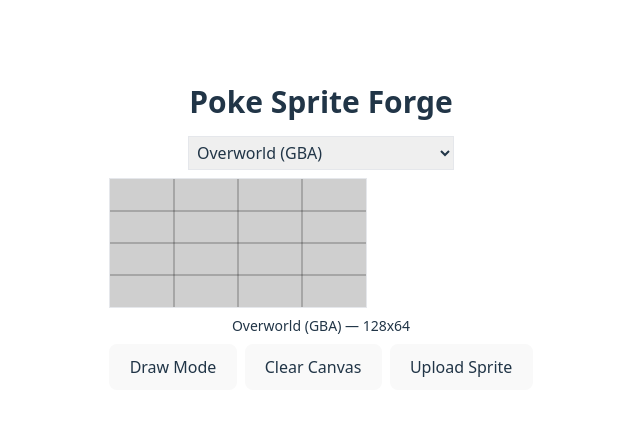
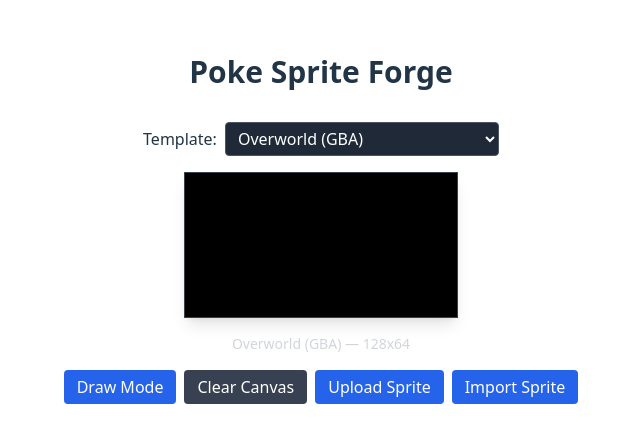
Before and after one commit to Traceerickson/PokeSpriteEditor, a React (Vite) app in the folder poke-sprite-forge/frontend/: page / in a window 1280 px wide. Shown: the part 163-606 px from the top of the page, without its empty margins (319-959 px from the left). Built offline with nearby package versions, Linux system fonts and the light colour scheme.

Commit message:
Improve canvas scaling and UI; add sprite import

```diff
--- a/poke-sprite-forge/frontend/src/CanvasEditor.tsx
+++ b/poke-sprite-forge/frontend/src/CanvasEditor.tsx
@@ -54,12 +54,14 @@
 
 export default function CanvasEditor() {
   const [template, setTemplate] = useState<SpriteTemplate>(TEMPLATES[0]);
-  const scale = 2;
+  const containerRef = useRef<HTMLDivElement>(null);
+  const [scale, setScale] = useState(2);
   const canvasWidth = template.width * scale;
   const canvasHeight = template.height * scale;
 
   const canvasRef = useRef<HTMLCanvasElement>(null);
   const bufferRef = useRef<HTMLCanvasElement | null>(null);
+  const fileInputRef = useRef<HTMLInputElement>(null);
   const [isDrawing, setIsDrawing] = useState(false);
   const [isErasing, setIsErasing] = useState(false);
   const [downloadUrl, setDownloadUrl] = useState<string | null>(null);
@@ -117,6 +119,19 @@
     [template, scale, canvasWidth, canvasHeight]
   );
 
+  const computeScale = useCallback(() => {
+    const containerWidth = containerRef.current?.offsetWidth || window.innerWidth;
+    const desired = containerWidth * 0.65; // aim to fill ~65% of space
+    const newScale = Math.max(1, Math.floor(desired / template.width));
+    setScale(newScale);
+  }, [template]);
+
+  useEffect(() => {
+    computeScale();
+    window.addEventListener('resize', computeScale);
+    return () => window.removeEventListener('resize', computeScale);
+  }, [computeScale]);
+
   const redraw = useCallback(() => {
     const canvas = canvasRef.current;
     const buffer = bufferRef.current;
@@ -139,7 +154,7 @@
     drawGrid(ctx);
   }, [canvasWidth, canvasHeight, drawGrid, template]);
 
-  // initialise canvases whenever the template changes
+  // initialise canvases whenever the template or scale changes
   useEffect(() => {
     const canvas = canvasRef.current;
     if (!canvas) return;
@@ -147,10 +162,16 @@
     canvas.width = canvasWidth;
     canvas.height = canvasHeight;
 
+    if (
+      !bufferRef.current ||
+      bufferRef.current.width !== template.width ||
+      bufferRef.current.height !== template.height
+    ) {
       const buffer = document.createElement('canvas');
       buffer.width = template.width;
       buffer.height = template.height;
       bufferRef.current = buffer;
+    }
 
     redraw();
   }, [canvasWidth, canvasHeight, template, redraw]);
@@ -224,16 +245,46 @@
     }
   };
 
+  const importSprite = () => {
+    fileInputRef.current?.click();
+  };
+
+  const handleFileChange = (e: React.ChangeEvent<HTMLInputElement>) => {
+    const file = e.target.files?.[0];
+    if (!file) return;
+    const img = new Image();
+    img.onload = () => {
+      const buffer = document.createElement('canvas');
+      buffer.width = img.width;
+      buffer.height = img.height;
+      const ctx = buffer.getContext('2d');
+      if (!ctx) return;
+      ctx.imageSmoothingEnabled = false;
+      ctx.drawImage(img, 0, 0);
+      bufferRef.current = buffer;
+      setTemplate({
+        id: 'imported',
+        name: 'Imported Sprite',
+        width: img.width,
+        height: img.height,
+      });
+    };
+    img.src = URL.createObjectURL(file);
+  };
+
   return (
-    <div className="space-y-2">
+    <div ref={containerRef} className="flex flex-col items-center space-y-4 p-4">
+      <div className="flex items-center space-x-2">
+        <label htmlFor="template" className="font-medium">Template:</label>
         <select
+          id="template"
           value={template.id}
           onChange={(e) =>
             setTemplate(
               TEMPLATES.find((t) => t.id === e.target.value) || TEMPLATES[0]
             )
           }
-        className="border p-1"
+          className="bg-gray-800 border border-gray-600 text-white px-2 py-1 rounded"
         >
           {TEMPLATES.map((t) => (
             <option key={t.id} value={t.id}>
@@ -241,9 +292,11 @@
             </option>
           ))}
         </select>
+      </div>
+      <div className="border border-gray-700 shadow-lg p-2 bg-black">
         <canvas
           ref={canvasRef}
-        className="border"
+          className="block"
           width={canvasWidth}
           height={canvasHeight}
           style={{ touchAction: 'none', imageRendering: 'pixelated' }}
@@ -253,16 +306,43 @@
           onPointerLeave={handlePointerUp}
           onContextMenu={(e) => e.preventDefault()}
         />
-      <div className="text-sm text-center">
+      </div>
+      <div className="text-sm text-center text-gray-300">
         {template.name} — {template.width}x{template.height}
       </div>
-      <div className="space-x-2">
-        <button onClick={() => setIsErasing((v) => !v)}>
+      <div className="flex flex-wrap justify-center gap-2">
+        <button
+          className="bg-blue-600 hover:bg-blue-700 text-white px-3 py-1 rounded"
+          onClick={() => setIsErasing((v) => !v)}
+        >
           {isErasing ? 'Erase Mode' : 'Draw Mode'}
         </button>
-        <button onClick={clearCanvas}>Clear Canvas</button>
-        <button onClick={uploadSprite}>Upload Sprite</button>
+        <button
+          className="bg-gray-700 hover:bg-gray-800 text-white px-3 py-1 rounded"
+          onClick={clearCanvas}
+        >
+          Clear Canvas
+        </button>
+        <button
+          className="bg-blue-600 hover:bg-blue-700 text-white px-3 py-1 rounded"
+          onClick={uploadSprite}
+        >
+          Upload Sprite
+        </button>
+        <button
+          className="bg-blue-600 hover:bg-blue-700 text-white px-3 py-1 rounded"
+          onClick={importSprite}
+        >
+          Import Sprite
+        </button>
       </div>
+      <input
+        type="file"
+        accept="image/png"
+        ref={fileInputRef}
+        onChange={handleFileChange}
+        className="hidden"
+      />
       {downloadUrl && (
         <div>
           <a
@@ -270,6 +350,7 @@
             target="_blank"
             rel="noopener noreferrer"
             download
+            className="underline text-blue-500"
           >
             Download Sprite
           </a>
```
Lines whose indentation alone changed are shown as unchanged.
